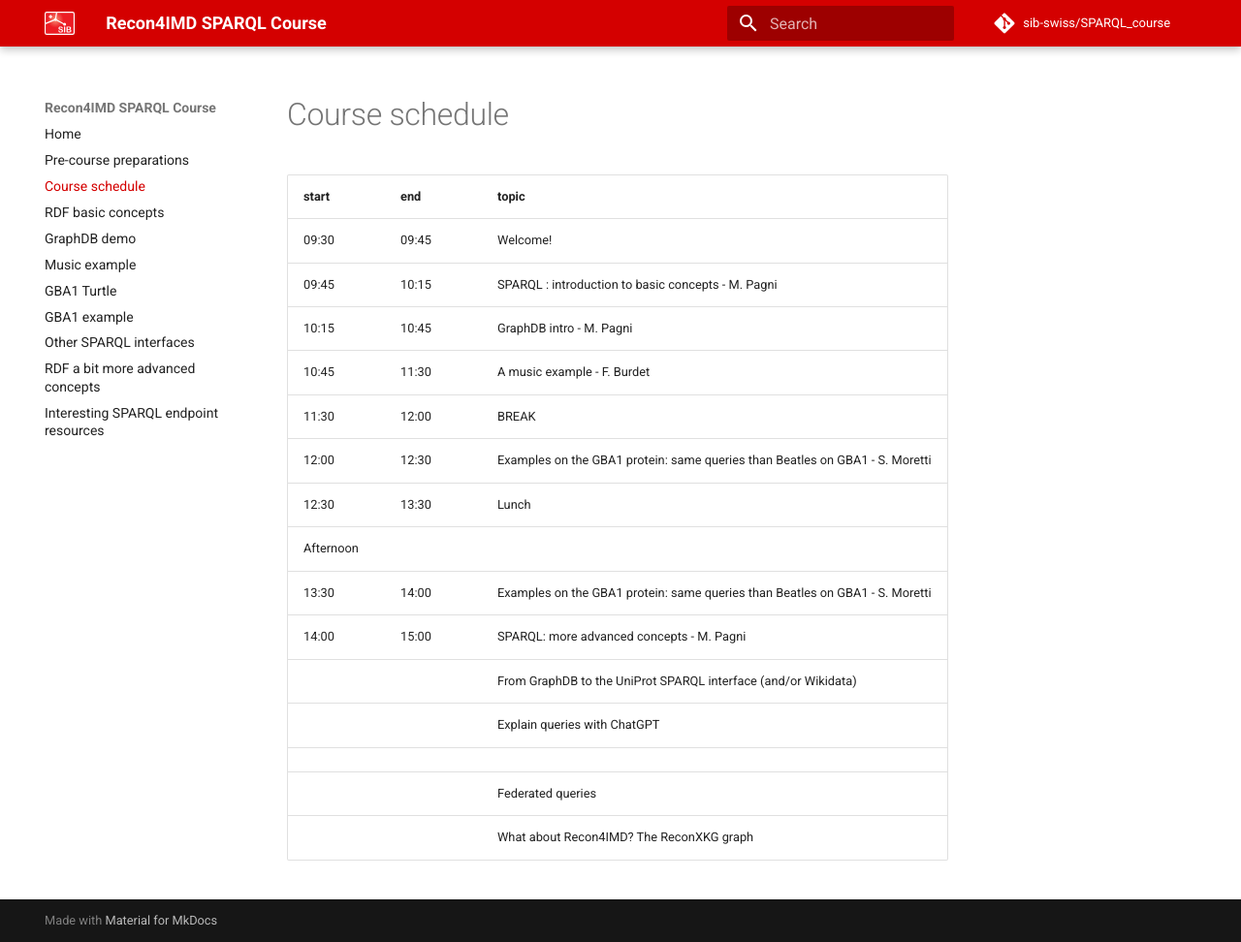
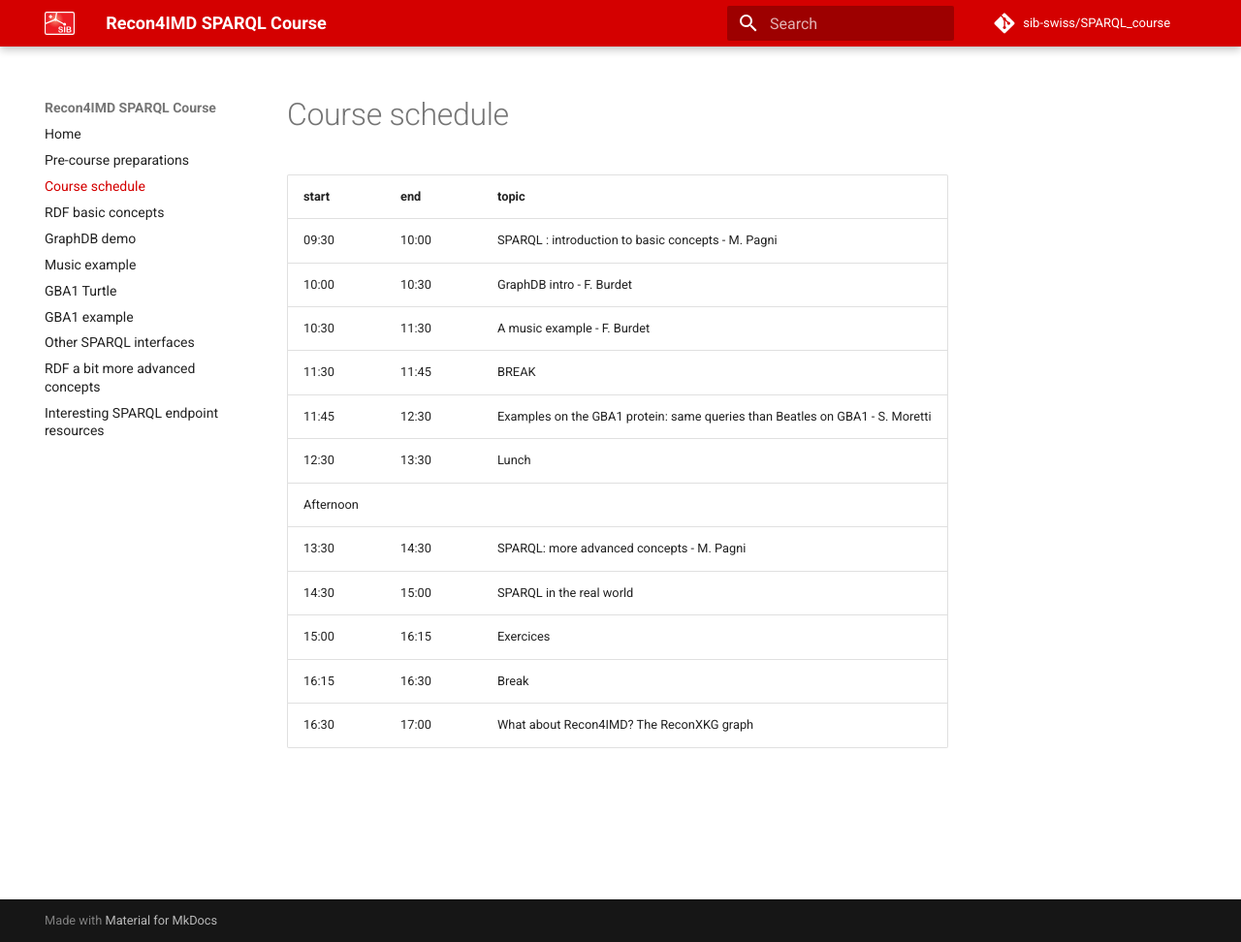
Before and after one commit to sib-swiss/SPARQL_course, an MkDocs documentation site: the page built from docs/course_schedule.md, in a window 1280 px wide and 972 px high. Shown: the whole window at 97% size. Built offline with MkDocs 1.6.1 and Material for MkDocs 9.7.7, drawn with Linux system fonts in a browser that asks for light colours; comment, search, counter and statistics services are not loaded.

Commit message:
modified schedule

```diff
--- a/docs/course_schedule.md
+++ b/docs/course_schedule.md
@@ -1,18 +1,15 @@
 
 | start | end   | topic   |
 |-------|-------|---------|
-| 09:30 | 09:45 | Welcome! |
-| 09:45 | 10:15 | SPARQL : introduction to basic concepts - M. Pagni |
-| 10:15 | 10:45 | GraphDB intro - M. Pagni |
-| 10:45 | 11:30 | A music example - F. Burdet|
-| 11:30 | 12:00 | BREAK |
-| 12:00 | 12:30 | Examples on the GBA1 protein: same queries than Beatles on GBA1 - S. Moretti |
+| 09:30 | 10:00 | SPARQL : introduction to basic concepts - M. Pagni |
+| 10:00 | 10:30 | GraphDB intro - F. Burdet |
+| 10:30 | 11:30 | A music example - F. Burdet |
+| 11:30 | 11:45 | BREAK |
+| 11:45 | 12:30 | Examples on the GBA1 protein: same queries than Beatles on GBA1 - S. Moretti |
 | 12:30 | 13:30 | Lunch |
 | Afternoon | | |
-| 13:30 | 14:00 | Examples on the GBA1 protein: same queries than Beatles on GBA1 - S. Moretti |
-| 14:00 | 15:00 | SPARQL: more advanced concepts - M. Pagni |
-|   |   | From GraphDB to the UniProt SPARQL interface (and/or Wikidata) |
-|   |   | Explain queries with ChatGPT |
-|   |   |  |
-|   |   | Federated queries |
-|   |   | What about Recon4IMD? The ReconXKG graph |
+| 13:30 | 14:30 | SPARQL: more advanced concepts - M. Pagni |
+| 14:30 | 15:00 | SPARQL in the real world |
+| 15:00 | 16:15 | Exercices |
+| 16:15 | 16:30 | Break |
+| 16:30 | 17:00 | What about Recon4IMD? The ReconXKG graph |
```
